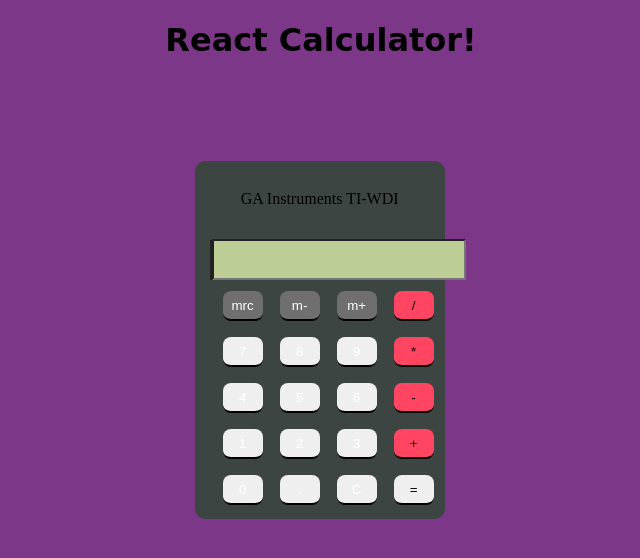
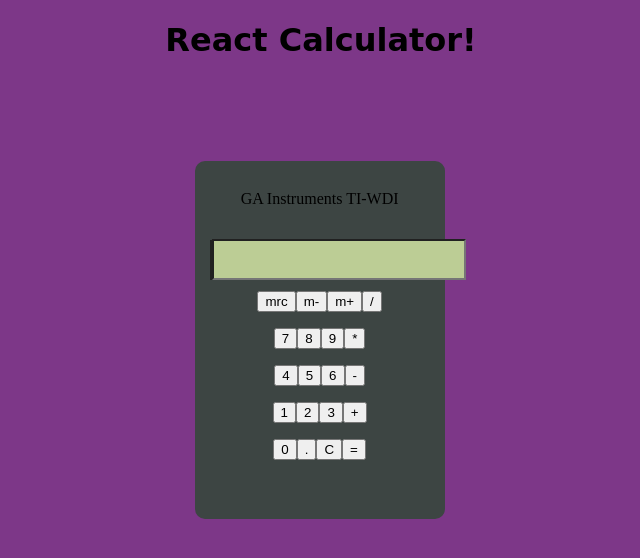
Before and after one commit to wdi-atx-12/react-calculator-components, a React (Create React App) app: page / in a window 1280 px wide. Shown: the top 558 px of the page, without its empty margins (319-959 px from the left). Built offline with nearby package versions, Linux system fonts and the light colour scheme.

Commit message:
TJ Calc HW

```diff
--- a/src/App.js
+++ b/src/App.js
@@ -1,4 +1,9 @@
 import React, { Component } from 'react';
+import Row from './Row.js';
+import Display from './Display.js';
+
+
+
 import './App.css';
 
 class App extends Component {
@@ -14,36 +19,12 @@ class App extends Component {
             <input type="text" readOnly size="18" id="d"/>
           </div>
           <div className="keys">
-            <p>
-              <input type="button" className="button gray" value="mrc" />
-              <input type="button" className="button gray" value="m-" />
-              <input type="button" className="button gray" value="m+" />
-              <input type="button" className="button pink" value="/" />
-            </p>
-            <p>
-              <input type="button" className="button black" value="7" />
-              <input type="button" className="button black" value="8" />
-              <input type="button" className="button black" value="9" />
-              <input type="button" className="button pink" value="*" />
-            </p>
-            <p>
-              <input type="button" className="button black" value="4" />
-              <input type="button" className="button black" value="5" />
-              <input type="button" className="button black" value="6" />
-              <input type="button" className="button pink" value="-" />
-            </p>
-            <p>
-              <input type="button" className="button black" value="1" />
-              <input type="button" className="button black" value="2" />
-              <input type="button" className="button black" value="3" />
-              <input type="button" className="button pink" value="+" />
-            </p>
-            <p>
-              <input type="button" className="button black" value="0" />
-              <input type="button" className="button black" value="." />
-              <input type="button" className="button black" value="C" />
-              <input type="button" className="button orange" value="=" />
-            </p>
+            <Row color={['gray', 'gray', 'gray', 'pink']} label={['mrc', 'm-', 'm+', '/']} />
+            <Row color={['gray', 'gray', 'gray', 'pink']} label={['7', '8', '9', '*']} />
+            <Row color={['gray', 'gray', 'gray', 'pink']} label={['4', '5', '6', '-']} />
+            <Row color={['gray', 'gray', 'gray', 'pink']} label={['1', '2', '3', '+']} />
+            <Row color={['gray', 'gray', 'gray', 'pink']} label={['0', '.', 'C', '=']} />
+
           </div>
         </div>
       </div>
--- /dev/null
+++ b/src/Button.js
@@ -0,0 +1,12 @@
+import React, { Component } from 'react';
+import './App.css';
+
+class Button extends Component {
+  render() {
+    return (
+<input type='button' className={this.props.className} value= {this.props.label}/>
+      )
+  }
+}
+
+export default Button;
--- /dev/null
+++ b/src/Display.js
@@ -0,0 +1,12 @@
+import React, { Component } from 'react';
+
+import './App.css';
+
+class Display extends Component {
+  render () {
+    return (
+      <input type="text" readOnly size="18" id="d"/>
+      )
+  }
+}
+export default Display;
--- /dev/null
+++ b/src/Row.js
@@ -0,0 +1,19 @@
+import React, { Component } from 'react';
+import './App.css';
+import Button from "./Button.js";
+
+class Row extends Component{
+  render (){
+    return (
+      <p>
+        <Button className={'button'+ this.props.color[0]} label={this.props.label[0]}/>
+        <Button className={'button'+ this.props.color[1]} label={this.props.label[1]}/>
+        <Button className={'button'+ this.props.color[2]} label={this.props.label[2]}/>
+        <Button className={'button'+ this.props.color[3]} label={this.props.label[3]}/>
+      </p>
+
+      )
+  }
+}
+
+export default Row;
```
Also changed, not shown: 1 other file (tests, documents, lock files or other folders).
